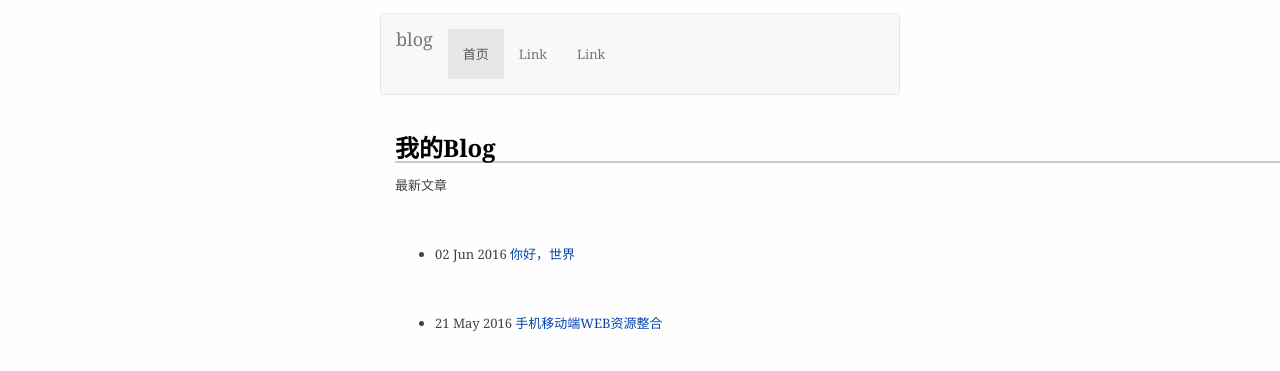
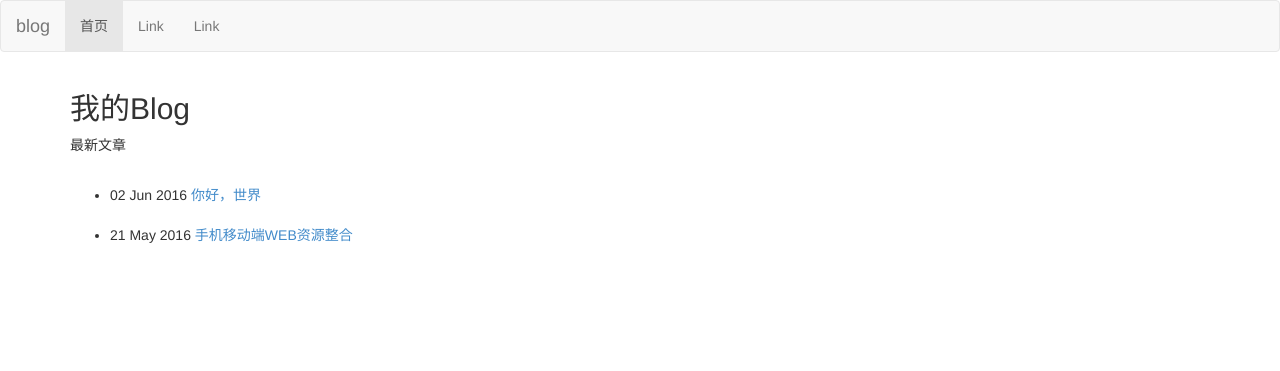
Before and after one commit to userand/blog, a Jekyll site: the page built from index.html, in a window 1280 px wide. Shown: the top 371 px of the page. Built offline with Jekyll 4.4.1, drawn with Linux system fonts in a browser that asks for light colours.

Commit message:
css modfiy

```diff
--- a/static/css/syntax.css
+++ b/static/css/syntax.css
@@ -1,113 +1,3 @@
-html { font-size: 100%; overflow-y: scroll; -webkit-text-size-adjust: 100%; -ms-text-size-adjust: 100%; }
-
-body{
-    color:#444;
-    font-family:Georgia, Palatino, 'Palatino Linotype', Times, 'Times New Roman', serif;
-    font-size:13px;
-    line-height:1.5em;
-    padding:1em;
-    margin:auto;
-    max-width:42em;
-    background:#fefefe;
-}
-
-h1, h2, h3, h4, h5, h6 {
-    font-weight: bold;
-}
-
-h1 {
-    color: #000000;
-    font-size: 28px;
-}
-
-h2 {
-    border-bottom: 2px solid #CCCCCC;
-    color: #000000;
-    font-size: 24px;
-}
-
-h3 {
-    border-bottom: 2px solid #CCCCCC;
-    font-size: 18px;
-}
-
-h4 {
-    font-size: 16px;
-}
-
-h5 {
-    font-size: 14px;
-}
-
-h6 {
-    color: #777777;
-    background-color: inherit;
-    font-size: 14px;
-}
-
-hr {
-    height: 0.2em;
-    border: 0;
-    color: #CCCCCC;
-    background-color: #CCCCCC;
-}
-
-p, blockquote, ul, ol, dl, li, table, pre {
-    margin: 15px 0;
-}
-
-p{
-    margin:1em 0;
-}
-
-pre {
-    background-color: #F8F8F8;
-    border: 1px solid #CCCCCC;
-    border-radius: 3px;
-    overflow: auto;
-    padding: 5px;
-}
-
-pre code {
-    background-color: #F8F8F8;
-    border: none;
-    padding: 0;
-}
-
-code {
-    font-family: Consolas, Monaco, Andale Mono, monospace;
-    background-color:#F8F8F8;
-    border: 1px solid #CCCCCC;
-    border-radius: 3px;
-    padding: 0 0.2em;
-    line-height: 1;
-}
-
-pre > code {
-    border: 0;
-    margin: 0;
-    padding: 0;
-}
-
-a{ color: #0645ad; text-decoration:none;}
-a:visited{ color: #0b0080; }
-a:hover{ color: #06e; }
-a:active{ color:#faa700; }
-a:focus{ outline: thin dotted; }
-a:hover, a:active{ outline: 0; }
-
-::-moz-selection{background:rgba(255,255,0,0.3);color:#000}
-::selection{background:rgba(255,255,0,0.3);color:#000}
-
-a::-moz-selection{background:rgba(255,255,0,0.3);color:#0645ad}
-a::selection{background:rgba(255,255,0,0.3);color:#0645ad}
-
-blockquote{
-    color:#666666;
-    margin:0;
-    padding-left: 3em;
-    border-left: 0.5em #EEE solid;
-}
 .highlight .hll { background-color: #49483e }
 .highlight .c { color: #75715e } /* Comment */
 .highlight .err { color: #960050; background-color: #1e0010 } /* Error */
```
